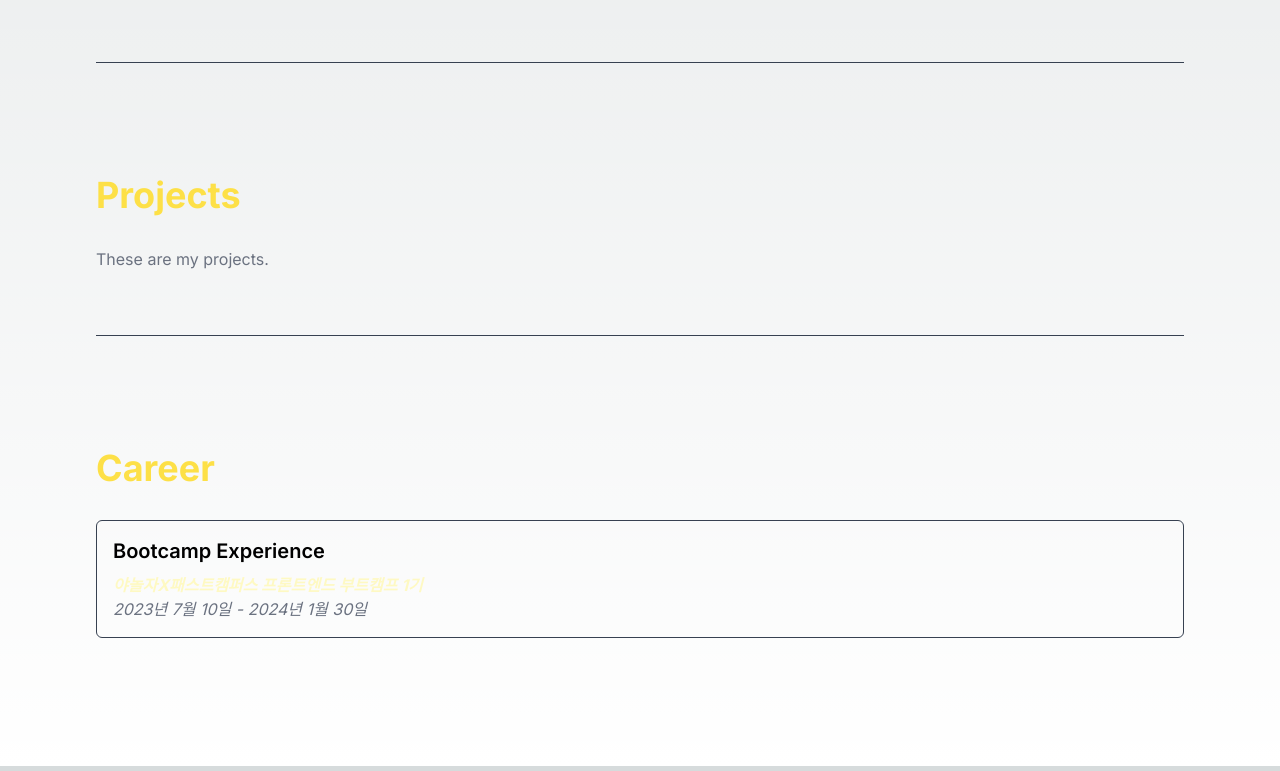
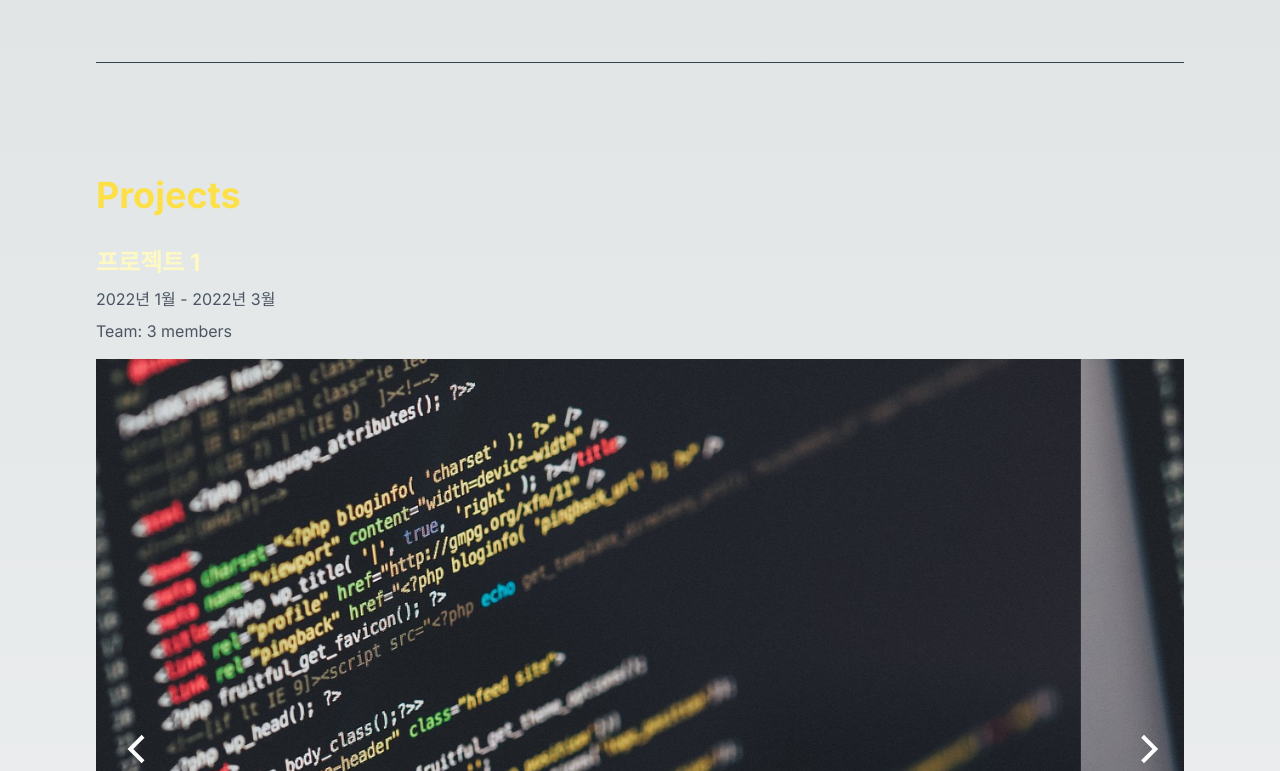
Before and after one commit to moonyah/moonyah-portfolio, a Next.js app: page / in a window 1280 px wide. Shown: the part 1065-1836 px from the top of the page. Built offline with nearby package versions, Linux system fonts and the light colour scheme.

Commit message:
Feat: add projects images slider

```diff
--- a/src/app/page.tsx
+++ b/src/app/page.tsx
@@ -1,7 +1,8 @@
+// pages/index.tsx
 import Header from '@/components/Header';
 import AboutMe from '@/components/AboutMe';
 import Skills from '@/components/Skills';
-import Projects from '@/components/Projects';
+import Projects, { projectData } from '@/components/Projects';
 import Career from '@/components/Career';
 
 export default function Home() {
@@ -13,7 +14,7 @@ export default function Home() {
         <hr className='border-t border-gray-700 my-8' />
         <Skills />
         <hr className='border-t border-gray-700 my-8' />
-        <Projects />
+        <Projects projects={projectData} />
         <hr className='border-t border-gray-700 my-8' />
         <Career />
       </main>
--- a/src/components/Header.tsx
+++ b/src/components/Header.tsx
@@ -3,7 +3,7 @@ import { FaGithub } from 'react-icons/fa';
 
 const Header: React.FC = () => {
   return (
-    <header className='bg-black py-4 fixed w-full top-0'>
+    <header className='bg-black py-4 fixed w-full top-0 z-10'>
       <nav className='flex justify-between items-center pr-4 pl-4 md:pr-8 md:pl-8'>
         <div className='text-yellow-200'>
           <span className='font-bold text-2xl'>Moonyah's Portfolio</span>
--- a/src/components/Projects.tsx
+++ b/src/components/Projects.tsx
@@ -1,13 +1,120 @@
 // components/Projects.tsx
+'use client';
+import Image from 'next/image';
+import Slider, { Settings } from 'react-slick';
 
-import React from 'react';
+import 'slick-carousel/slick/slick.css';
+import 'slick-carousel/slick/slick-theme.css';
+import { CgChevronLeft, CgChevronRight } from 'react-icons/cg';
 
-const Projects: React.FC = () => {
+interface Project {
+  title: string;
+  duration: string;
+  teamMembers: number;
+  images: string[];
+  description: string;
+  responsibilities: string;
+  techStack: string;
+}
+
+// 프로젝트 정보 배열
+export const projectData = [
+  {
+    title: '프로젝트 1',
+    duration: '2022년 1월 - 2022년 3월',
+    teamMembers: 3,
+    images: ['/project1_1.jpg', '/project1_1.jpg', '/project1_1.jpg'],
+    description: '프로젝트 1에 대한 설명',
+    responsibilities: '나의 역할',
+    techStack: 'React',
+  },
+  {
+    title: '프로젝트 2',
+    duration: '2022년 4월 - 2022년 6월',
+    teamMembers: 5,
+    images: ['/project1_1.jpg', '/project1_1.jpg', '/project1_1.jpg'],
+    description: '프로젝트 2에 대한 설명',
+    responsibilities: '나의 역할',
+    techStack: 'React',
+  },
+  // 추가 프로젝트 정보...
+];
+
+interface ArrowProps {
+  onClick?: () => void;
+}
+
+const NextArrow = ({ onClick }: ArrowProps) => (
+  <button
+    onClick={onClick}
+    type='button'
+    className='absolute inset-y-1/2 right-0 z-10 pr-4 text-[3rem] text-white
+    '
+  >
+    <CgChevronRight />
+  </button>
+);
+
+const PrevArrow = ({ onClick }: ArrowProps) => (
+  <button
+    onClick={onClick}
+    type='button'
+    className='absolute inset-y-1/2 left-0 z-10 pl-4 text-[3rem] text-white'
+  >
+    <CgChevronLeft />
+  </button>
+);
+
+// interface CarouselProps {
+//   images: string[];
+// }
+
+const Projects = ({ projects }: { projects: Project[] }) => {
+  const settings: Settings = {
+    dots: true,
+    infinite: true,
+    speed: 500,
+    slidesToShow: 1,
+    slidesToScroll: 1,
+    nextArrow: <NextArrow />,
+    prevArrow: <PrevArrow />,
+    autoplay: true, // 자동으로 넘어가기
+    autoplaySpeed: 3000, // 3초마다 넘어가기
+  };
   return (
     <section id='projects' className='pt-20 pb-8'>
-      <h2 className='text-4xl font-bold mb-8 text-yellow-300'>Projects</h2>
-      {/* Projects 섹션의 내용을 추가하세요 */}
-      <p className='text-gray-500'>These are my projects.</p>
+      <div className='container mx-auto'>
+        <h2 className='text-4xl font-bold mb-8 text-yellow-300'>Projects</h2>
+        {projects.map((project, index) => (
+          <div key={index} className='mb-12'>
+            <h3 className='text-2xl font-bold mb-2 text-yellow-100'>
+              {project.title}
+            </h3>
+            <p className='text-gray-600 mb-2'>{project.duration}</p>
+            <p className='text-gray-600 mb-4'>{`Team: ${project.teamMembers} members`}</p>
+            <Slider {...settings} className='relative'>
+              {project.images.map((image: string, index: number) => (
+                <div key={index}>
+                  <Image
+                    src={image}
+                    alt={`Main Image ${index + 1}`}
+                    width={2304}
+                    height={1044}
+                    className='h-auto w-full'
+                  />
+                </div>
+              ))}
+            </Slider>
+            <p className='text-gray-500 mb-4'>{project.description}</p>
+            <p className='mb-4'>
+              <strong>Responsibilities:</strong> {project.responsibilities}
+            </p>
+            <p>
+              <strong>Tech Stack:</strong> {project.techStack}
+            </p>
+          </div>
+        ))}
+      </div>
     </section>
   );
 };
```
Also changed, not shown: package.json (+9 -1 lines), tsconfig.json (+12 -5 lines), public/project1_1.jpg (added), 1 other file (tests, documents, lock files or other folders).
